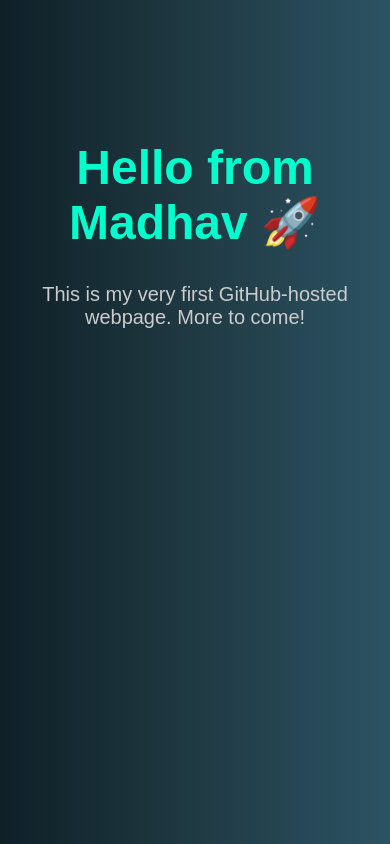
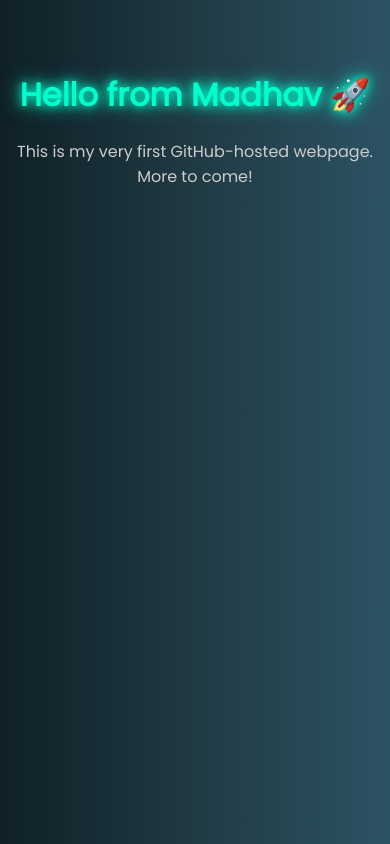
Before and after one commit to madhav4coding/Madhav-first.repo, a plain HTML site: page index.html in a window 390 px wide. Drawn offline with Linux system fonts and the light colour scheme.

Commit message:
Update style.css

```diff
--- a/style.css
+++ b/style.css
@@ -1,17 +1,38 @@
+/* Main page styling */
 body {
     background: linear-gradient(to right, #0f2027, #203a43, #2c5364);
     color: white;
-    font-family: Arial, sans-serif;
+    font-family: 'Poppins', Arial, sans-serif;
     text-align: center;
     padding-top: 100px;
+    margin: 0;
 }
 
+/* Glowing Heading */
 h1 {
     font-size: 48px;
     color: #00ffcc;
+    text-shadow: 0 0 10px #00ffcc, 0 0 20px #00ffcc;
+    margin-bottom: 20px;
 }
 
+/* Paragraph text */
 p {
     font-size: 20px;
     color: #ccc;
 }
+
+/* Mobile responsiveness */
+@media screen and (max-width: 600px) {
+    body {
+        padding-top: 50px;
+    }
+
+    h1 {
+        font-size: 32px;
+    }
+
+    p {
+        font-size: 16px;
+    }
+}
```
